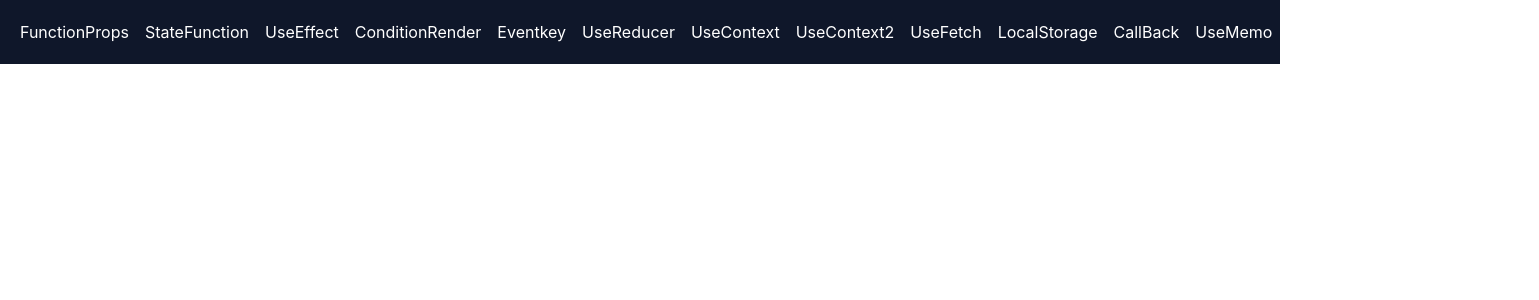
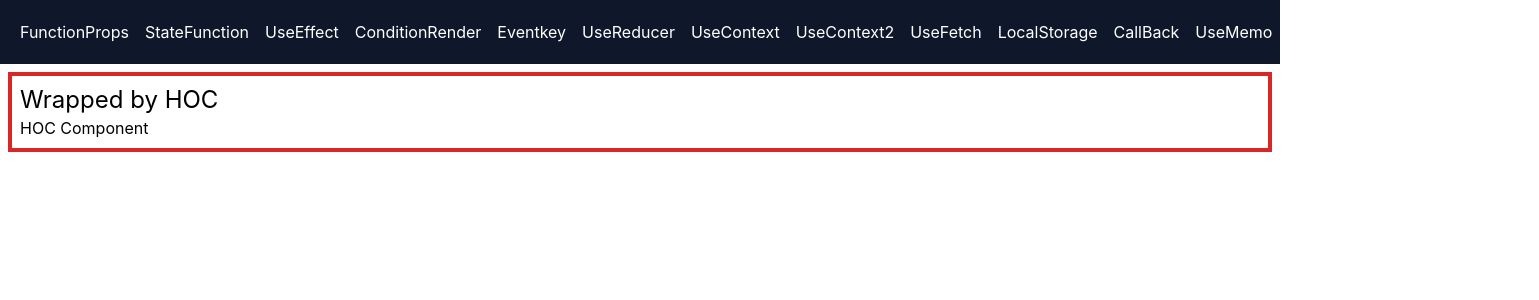
Before and after one commit to Suchith6361/react-coding, a React (Create React App) app: page /hoc in a window 1280 px wide. Shown: the top 300 px of the page, 1539 px wide, since content can reach past the window. Built offline with nearby package versions, Linux system fonts and the light colour scheme.

Commit message:
added HOC example

```diff
--- a/src/App.js
+++ b/src/App.js
@@ -14,6 +14,8 @@ import UseMemo from './pages/UseMemo';
 import UseRef from './pages/UseRef';
 import UseRef2 from './pages/UseRef2';
 import Counter from './components/Counter';
+import {EnhancedProfile} from './components/EnhancedProfile';
+import { EnhancedState } from './components/EnhancedProfile';
 
 const UseReducer=React.lazy(()=>import('./pages/UseReducer'));
 const UseEffect=React.lazy(()=>import('./pages/ExampleUseEffect'));
@@ -31,7 +33,8 @@ return(
 <Route path='/EventKey' element={<EventKey/>}/>
 <Route path='/' element={<UseEffect/>}/>
 <Route path='/FunProp' element={<FunctionProp name='Ganesh' age='28' gender='Male'/>}/>
-<Route path='/StateFun' element={<StateFunction/>}/>
+<Route path='/hoc-state' element={<EnhancedState/>}/>
+
 <Route path='/context'  element={<DisplayName/>} />
 <Route path='/context2'  element={<ChangeName/>} />
 <Route path='/fetch' element={<ExampleUseEffect2/>}/>
@@ -42,6 +45,7 @@ return(
 <Route path='/useRef' element={<UseRef/>}/>
 <Route path='/useRef2' element={<UseRef2/>}/>
 <Route path='/redux' element={<Counter/>}/>
+<Route path='/hoc' element={<EnhancedProfile/>}/>
 
   </Routes>
   </Suspense>
--- a/src/components/Counter.jsx
+++ b/src/components/Counter.jsx
@@ -41,7 +41,7 @@ const Counter = () => {
 
       <h2 className="text-red-600">User List</h2>
 
-      <button onClick={() => dispatch(fetchUsers())}>
+      <button className="bg-blue-600  p-2 rounded-md text-white"  onClick={() => dispatch(fetchUsers())}>
         Load Users
       </button>
 
--- /dev/null
+++ b/src/components/EnhancedProfile.jsx
@@ -0,0 +1,6 @@
+import withBox from "../hoc/withBox";
+import Profile from "./Profile";
+import StateFunction from "../pages/StateFunction";
+
+export const EnhancedProfile = withBox(Profile);
+export const EnhancedState=withBox(StateFunction);
--- a/src/components/Navbar.jsx
+++ b/src/components/Navbar.jsx
@@ -8,7 +8,7 @@ const Navbar = () => {
         {" "}
         <div>FunctionProps</div>
       </Link>
-      <Link to="/StateFun">
+      <Link to="/hoc-state">
         <div>StateFunction</div>
       </Link>
       <Link to="/">
@@ -53,6 +53,9 @@ const Navbar = () => {
       <Link to="/redux">
         <div>Redux</div>
       </Link>
+      <Link to="/hoc">
+      <div>HOC</div>
+      </Link>
     </div>
   );
 };
--- /dev/null
+++ b/src/components/Profile.jsx
@@ -0,0 +1,10 @@
+import React from 'react';
+
+const Profile=()=>{
+
+    return(
+        <div>HOC Component</div>
+    )
+}
+
+export default Profile;
--- /dev/null
+++ b/src/hoc/withBox.jsx
@@ -0,0 +1,12 @@
+const withBox = (WrappedComponent) => {
+  return function EnhancedComponent(props) {
+    return (
+      <div className="m-2 border-red-600 border-spacing-y-24 border-x-4 border-y-4 p-2 ">
+        <h2 className="text-2xl">Wrapped by HOC</h2>
+        <WrappedComponent {...props} />
+      </div>
+    );
+  };
+};
+
+export default withBox;
```
